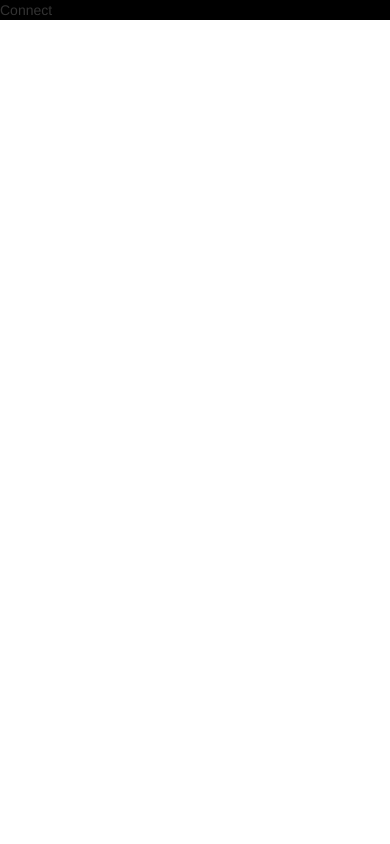
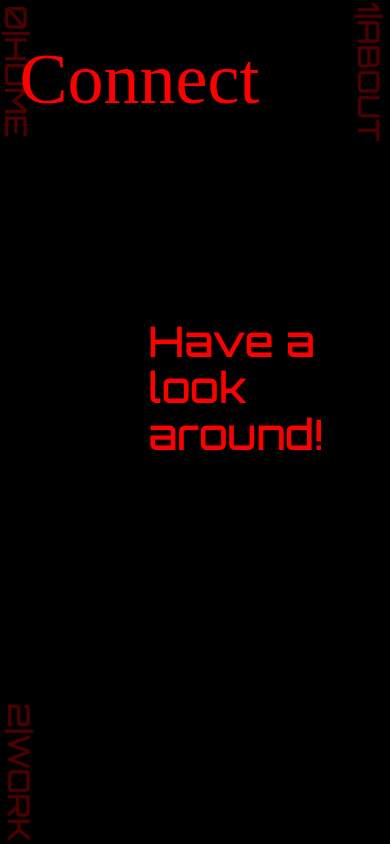
Before and after one commit to prwlr84/abreact, a React app: page /connect in a window 390 px wide. Built offline with nearby package versions, Linux system fonts and the light colour scheme; a web font is replaced by a local one.

Commit message:
connect page basic layout done

```diff
--- a/assets/stylesheets/application.scss
+++ b/assets/stylesheets/application.scss
@@ -1,6 +1,7 @@
 @import url("https://fonts.googleapis.com/css2?family=Orbitron:wght@400;500;700;900&display=swap");
 @import 'partials/about';
 @import 'partials/work';
+@import 'partials/connect';
 
 body {
   margin: 0;
--- /dev/null
+++ b/assets/stylesheets/partials/_connect.scss
@@ -0,0 +1,120 @@
+.fade-out{
+  opacity:0
+}
+
+.fade-in{
+  opacity:1
+}
+
+div.app{
+  h2.button2{
+    margin: 0;
+    position: fixed;
+    bottom: 0;
+    left: 0;
+  }
+
+  h2.button2-mob{
+    margin: 0;
+    position: fixed;
+    bottom: 55px;
+    left: -50px;
+    transform: rotate(90deg);
+    color: red;
+    opacity: 0.3;
+  }
+}
+
+div.connect{
+  margin-top: 3%;
+  flex-direction: column;
+  font-family: "Orbitron", sans-sherif;
+  color: red;
+  background-color: transparent;
+  overflow: visible;
+  flex-wrap: wrap;
+  position: fixed;
+  width: 90%;
+  align-items: center;
+  padding: 20px;
+
+  div.frame3{
+    margin: 0 auto;
+    width: fit;
+    transition: all .5s ease-in-out;
+
+    h3, p {
+      display: none;
+      transition: all .35s ease-in-out;
+    }
+
+    img{
+      max-width: 45vh;
+      -webkit-filter: grayscale(100%); /* Safari 6.0 - 9.0 */
+      filter: grayscale(100%);
+      transition: all .35s ease-in-out;
+    }
+  }
+
+  div.col-sm-6:nth-of-type(2){
+    padding-top: 5%;
+    padding-bottom: 5%;
+    height: 75vh;
+    overflow-y: scroll;
+    background-color: transparent;
+  }
+
+  div.col-sm-6:nth-of-type(1){
+    height: 75vh;
+    justify-content: center;
+
+    h1{
+      position: absolute;               /* 2 */
+      top: 50%;                         /* 3 */
+      transform: translate(0, -50%);
+      margin-left: 35%;
+      margin-right: 35%;
+      font-size: 5vh;
+    }
+  }
+
+  div.frame3:hover{
+    position: relative;
+    z-index: 5;
+    transform: scale(1.6);
+    background: rgb(0,0,0);
+    background: linear-gradient(125deg, rgba(0, 0, 0, 0.7) 40%, black 72%, red 92%);
+    img{
+      -webkit-filter: none;
+      filter: none;
+    }
+
+    h3, p {
+      display: block;
+    }
+  }
+}
+
+@media only screen and (max-width: 575px) {
+  h2.button2 {
+    display: none;
+  }
+}
+
+@media only screen and (min-width: 576px) {
+  h2.button2-mob {
+    display: none;
+  }
+}
+
+div.frame {
+  transition: all .4s ease-in-out;
+  align-self: center;
+  img {
+    max-width: 100%;
+  }
+
+  h4{
+    text-align: center;
+  }
+}
--- a/src/components/connect.jsx
+++ b/src/components/connect.jsx
@@ -1,9 +1,115 @@
 import React, { Component } from 'react';
+import Typed from 'typed.js';
+
 
 class Connect extends Component {
+  constructor(props) {
+    super(props);
+    //this.state = { list: true, current: "" };
+
+    //this. = this..bind(this);
+  }
+
+
+  componentDidMount(){
+    function sleep(ms) {
+      return new Promise(resolve => setTimeout(resolve, ms));
+    }
+
+    async function redirect(keycode){
+      switch(keycode){
+        case 48:
+        document.querySelector('.chBox').click();
+        await sleep(1000);
+        document.location.href = '/';
+        break;
+        case 49:
+        document.querySelector('.chBox').click();
+        await sleep(1000);
+        document.location.href = '/about';
+        break;
+        case 50:
+        document.querySelector('.chBox').click();
+        await sleep(1000);
+        document.location.href = '/work';
+        break;
+        case document.querySelector('.button0'):
+        document.querySelector('.chBox').click();
+        await sleep(1000);
+        document.location.href = '/';
+        break;
+        case document.querySelector('.button1'):
+        document.querySelector('.chBox').click();
+        await sleep(1000);
+        document.location.href = '/about';
+        break;
+        case document.querySelector('.button2'):
+        document.querySelector('.chBox').click();
+        await sleep(1000);
+        document.location.href = '/work';
+        break;
+        case document.querySelector('.button0-mob'):
+        document.querySelector('.chBox').click();
+        await sleep(1000);
+        document.location.href = '/';
+        break;
+        case document.querySelector('.button1-mob'):
+        document.querySelector('.chBox').click();
+        await sleep(1000);
+        document.location.href = '/about';
+        break;
+        case document.querySelector('.button2-mob'):
+        document.querySelector('.chBox').click();
+        await sleep(1000);
+        document.location.href = '/work';
+        break;
+      default:
+        return null;
+      }
+    }
+
+    window.addEventListener("keydown", e => {redirect(e.keyCode), false});
+
+    window.addEventListener('click', e => {redirect(e.target), false});
+
+    async function buttonTyper(string,element){
+      let word = '';
+      for (var i = 0; i < string.length; i++) {
+        word = word + string[i];
+        element.innerHTML = word;
+        await sleep(50);
+      }
+    };
+
+
+  document.querySelector('.button0').addEventListener('mouseover', ()=> {buttonTyper('0|HOME', document.querySelector('.button0') )});
+  document.querySelector('.button0').addEventListener('mouseout', ()=> {document.querySelector('.button0').innerHTML = '0'});
+  document.querySelector('.button1').addEventListener('mouseover', ()=> {buttonTyper('1|ABOUT', document.querySelector('.button1') )});
+  document.querySelector('.button1').addEventListener('mouseout', ()=> {document.querySelector('.button1').innerHTML = '1'});
+  document.querySelector('.button2').addEventListener('mouseover', ()=> {buttonTyper('2|WORK', document.querySelector('.button2') )});
+  document.querySelector('.button2').addEventListener('mouseout', ()=> {document.querySelector('.button2').innerHTML = '3'});
+
+ }
+
   render(){
     return(
-      <div>Connect</div>
+      <div>
+        <input className="chBox" type="checkbox"  style={{display: 'none'}}/>
+        <div className="app screen">
+          <h1 className="title">Connect</h1>
+          <div className="connect row">
+            <div className="col-sm-6">
+              <h1>Have a look around!</h1>
+            </div>
+          </div>
+          <h2 className='button0'>0</h2>
+          <h2 className='button1'>1</h2>
+          <h2 className='button2'>2</h2>
+          <h2 className='button0-mob'>0|HOME</h2>
+          <h2 className='button1-mob'>1|ABOUT</h2>
+          <h2 className='button2-mob'>2|WORK</h2>
+        </div>
+      </div>
     )
   }
 }
```
Also changed, not shown: 1 other file (tests, documents, lock files or other folders).
